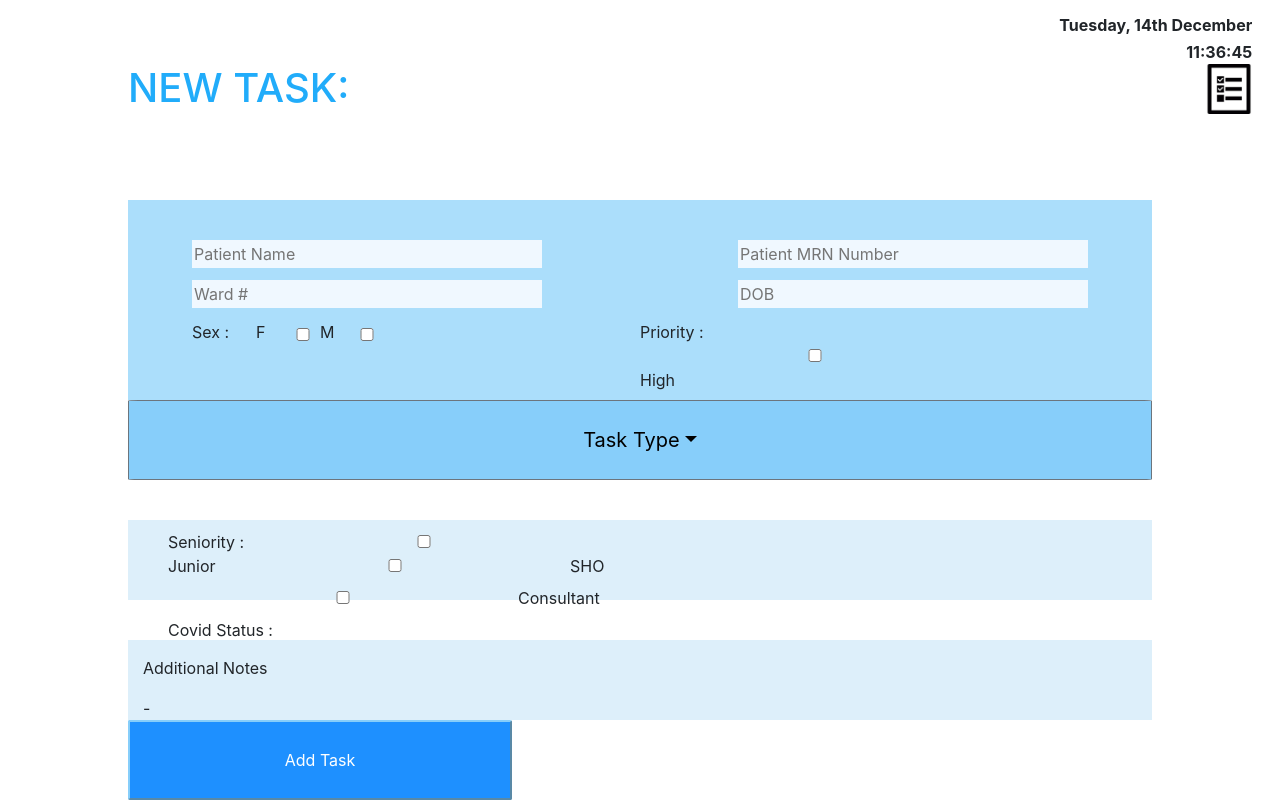
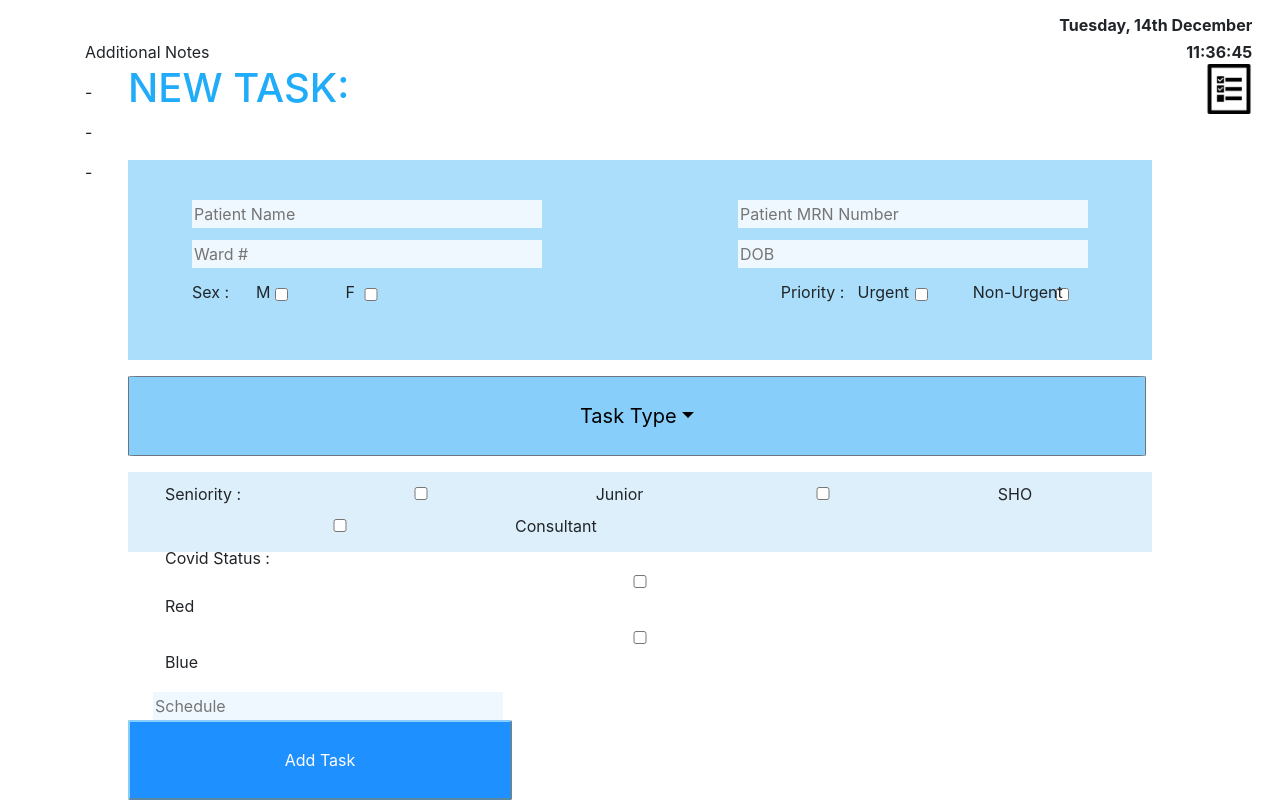
Before and after one commit to amaankahmad/NHS_Handover_App_Frontend, a React (Create React App) app in the folder nhs_handover/: page /NewTask in a window 1280 px wide. Built offline with nearby package versions, Linux system fonts and the light colour scheme.

Commit message:
now commit

```diff
--- a/nhs_handover/src/NewTask/NewTask.css
+++ b/nhs_handover/src/NewTask/NewTask.css
@@ -28,7 +28,7 @@ NewTask{
     left:10%;
     height: 25%;
     width: 80%;
-    top: 25%;
+    top: 20%;
     background-color: #ABDEFB;
     /*display: grid;*/
     /*grid-template-columns: auto auto ;*/
@@ -38,7 +38,7 @@ NewTask{
     position: fixed;
     left:15%;
     height: 10%;
-    top: 30%;
+    top: 25%;
     width: 5%;
 }
 
@@ -46,7 +46,7 @@ NewTask{
     position: fixed;
     right:15%;
     height: 10%;
-    top: 30%;
+    top: 25%;
     /*display: grid;*/
     /*grid-template-columns: auto auto auto ;*/
 }
@@ -55,7 +55,7 @@ NewTask{
     position: fixed;
     left:15%;
     height: 10%;
-    top: 35%;
+    top: 30%;
     /*display: grid;*/
     /*grid-template-columns: auto auto auto ;*/
 }
@@ -64,59 +64,86 @@ NewTask{
     position: fixed;
     right:15%;
     height: 10%;
-    top: 35%;
+    top: 30%;
 }
 
 #sexN{
     position: fixed;
     left:15%;
     height: 10%;
-    top: 40%;
-    width: 20%;
+    top: 35%;
+}
+
+#maleN{
+    position: fixed;
+    left:21%;
+    top: 36%;
+    width: 2%;
+}
+
+#maleLabelN{
+    position: fixed;
+    left:20%;
+    top: 35%;
 }
 
 #femaleN{
     position: fixed;
-    left:10%;
-    top: 41%;
+    left:28%;
+    top: 36%;
+    width: 2%;
 }
 #femaleLabelN{
     position: fixed;
-    left:20%;
-    top: 40%;
+    left:27%;
+    top: 35%;
 }
 
-#maleN{
-    position: fixed;
-    left:15%;
-    top: 41%;
-}
-
-#maleLabelN{
-    position: fixed;
-    left:25%;
-    top: 40%;
-}
 
 
 #priorityN{
     position: fixed;
-    right:30%;
+    left:61%;
     height: 10%;
-    top: 40%;
+    top: 35%;
     width: 20%;
+}
+
+#urgentN{
+    position: fixed;
+    left:71%;
+    top: 36%;
+    width: 2%;
+}
+
+#urgentLabelN{
+    position: fixed;
+    left:67%;
+    top: 35%;
+}
+
+#nonUrgentN{
+    position: fixed;
+    left:82%;
+    top: 36%;
+    width: 2%;
+}
+
+#nonUrgentLabelN{
+    position: fixed;
+    left:76%;
+    top: 35%;
 }
 
 #taskTypeN {
     position: fixed;
     left:10%;
     height: 10%;
-    width: 80%;
+    width: 79.5%;
     color: black;
     background-color: LightSkyBlue;
     border-radius: 1%;
-    top: 50%;
-
+    top: 47%;
 }
 
 
@@ -125,10 +152,58 @@ NewTask{
     left:10%;
     height: 10%;
     width: 80%;
-    top: 65%;
+    top: 59%;
     background-color: #DDEFFA;
     display: grid;
 }
+
+#seniority{
+
+}
+
+#juniorN{
+
+}
+
+#juniorLabelN{
+
+}
+
+#SHON{
+
+}
+
+#SHOLabelN{
+
+}
+
+#consultantN{
+
+}
+
+#consultantLabelN{
+
+}
+
+#covidStatus{
+
+}
+
+#positiveN{
+
+}
+
+#positiveLabelN{
+
+}
+
+#negativeN{
+
+}
+
+#negativeLabelN
+
+
 
 #containerFourN{
     position: fixed;
--- a/nhs_handover/src/NewTask/NewTask.js
+++ b/nhs_handover/src/NewTask/NewTask.js
@@ -39,18 +39,18 @@ function NewTask() {
                         <div id="DOBN"><input type="text" placeholder={"DOB"}/></div>
                         <div id="sexN">
                             Sex :
+                            <input type="checkbox" id="maleN" name="M"/>
+                            <label htmlFor="maleN" id="maleLabelN">M</label>
                             <input type="checkbox" id="femaleN" name="F"/>
                             <label htmlFor="female" id="femaleLabelN">F </label>
-                            <input type="checkbox" id="maleN" name="M"/>
-                            <label htmlFor="maleN" id="maleLabelN">M</label>
                         </div>
 
                         <div id="priorityN">
                             Priority :
-                            <input type="checkbox" id="HighN" name="High"/>
-                            <label htmlFor="High">High </label>
-                            <input type="checkbox" id="LowN" name="Low"/>
-                            <label htmlFor="Low">Low </label>
+                            <input type="checkbox" id="urgentN" name="Urgent"/>
+                            <label htmlFor="High" id="urgentLabelN">Urgent </label>
+                            <input type="checkbox" id="nonUrgentN" name="Non-Urgent"/>
+                            <label htmlFor="Low" id="nonUrgentLabelN">Non-Urgent </label>
                         </div>
                     </div>
 
@@ -70,27 +70,25 @@ function NewTask() {
                     <div id="containerThreeN" className="container">
                         <div className="row">
 
-                            <div className="col-6">
+                            <div id="seniority">
                                 {"\t"} Seniority  :  {"\t"}
-                                <input type="checkbox" id="JuniorN" name="Junior"/>
-                                <label htmlFor="Junior">Junior{"\t"} </label>
+                                <input type="checkbox" id="juniorN" name="Junior"/>
+                                <label htmlFor="Junior" id="juniorLabelN">Junior{"\t"} </label>
                                 {"\t"}
                                 <input type="checkbox" id="SHON" name="SHO"/>
-                                <label htmlFor="SHO">SHO {"\t"}</label>
+                                <label htmlFor="SHO" id="SHOLabelN">SHO {"\t"}</label>
                                 {"\t"}
-                                <input type="checkbox" id="ConsultantN" name="Consultant"/>
-                                <label htmlFor="Consultant">Consultant {"\t"} </label>
+                                <input type="checkbox" id="consultantN" name="Consultant"/>
+                                <label htmlFor="Consultant" id="consultantLabelN">Consultant {"\t"} </label>
                                 {"\t"}
                             </div>
 
-                            <div className="col-4">
-                                {"\t"} {"\t"} Covid Status  :  {"\t"}
-                                <input type="checkbox" style={{marginRight:"2px"}} id="PositiveN" name="Positive"/>
-                                <label htmlFor="Positive" style={{paddingLeft:"0px"}}>Positive {"\t"}</label>
+                            <div id="covidStatus">Covid Status  :</div>
+                                <input type="checkbox" id="positiveN" name="Positive"/>
+                                <label htmlFor="Positive" id="positiveLabelN">Red {"\t"}</label>
                                 {"\t"}
-                                <input type="checkbox" style={{marginRight:"0px", paddingLeft:"0px"}} id="NegativeN" name="Negative"/>
-                                <label htmlFor="Negative" style={{paddingLeft:"2px"}}>Negative  </label>
-                            </div>
+                                <input type="checkbox" id="negativeN" name="Negative"/>
+                                <label htmlFor="Negative" id="negativeLabelN">Blue  </label>
                             <div className="col-4" style={{margin: "10px 0" ,paddingLeft: "00px"}}> <input type="text" placeholder={"Schedule"}/></div>
                         </div>
                     </div>
```
